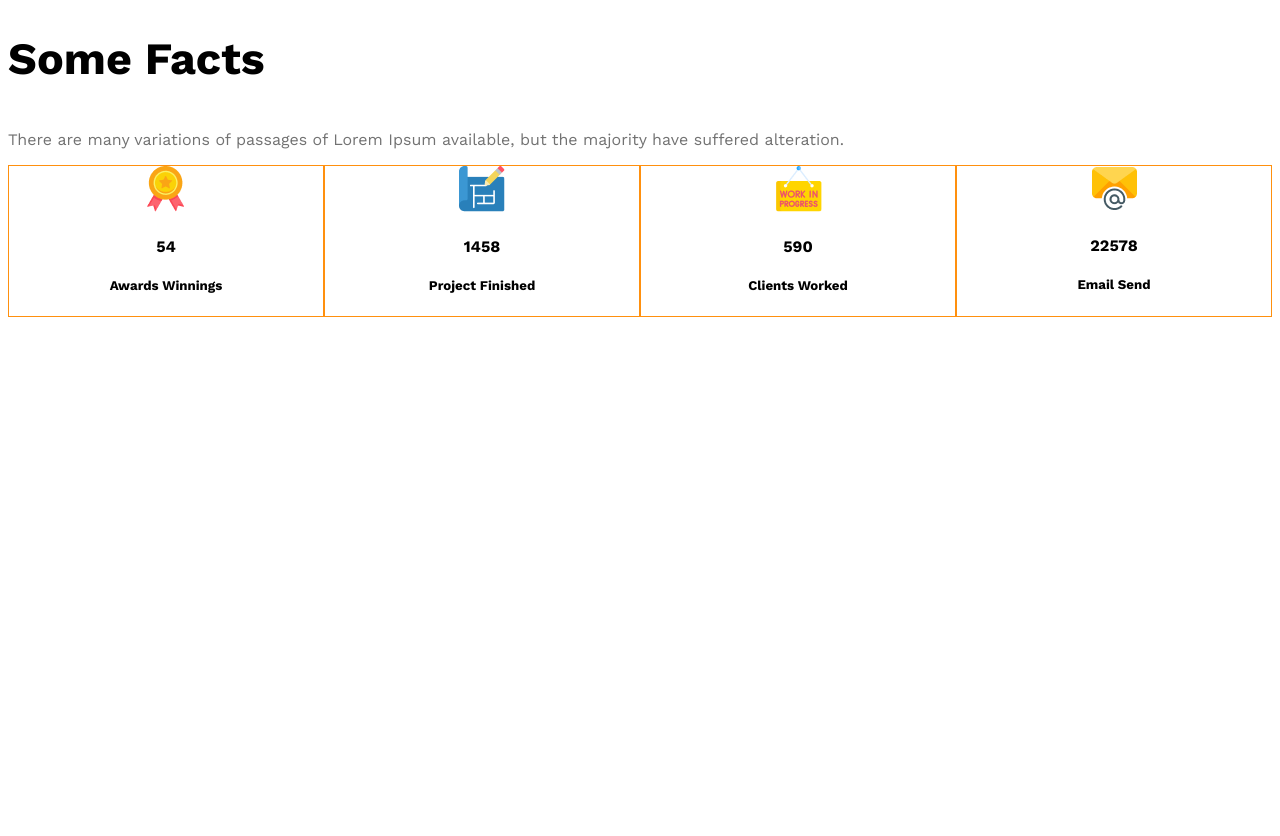
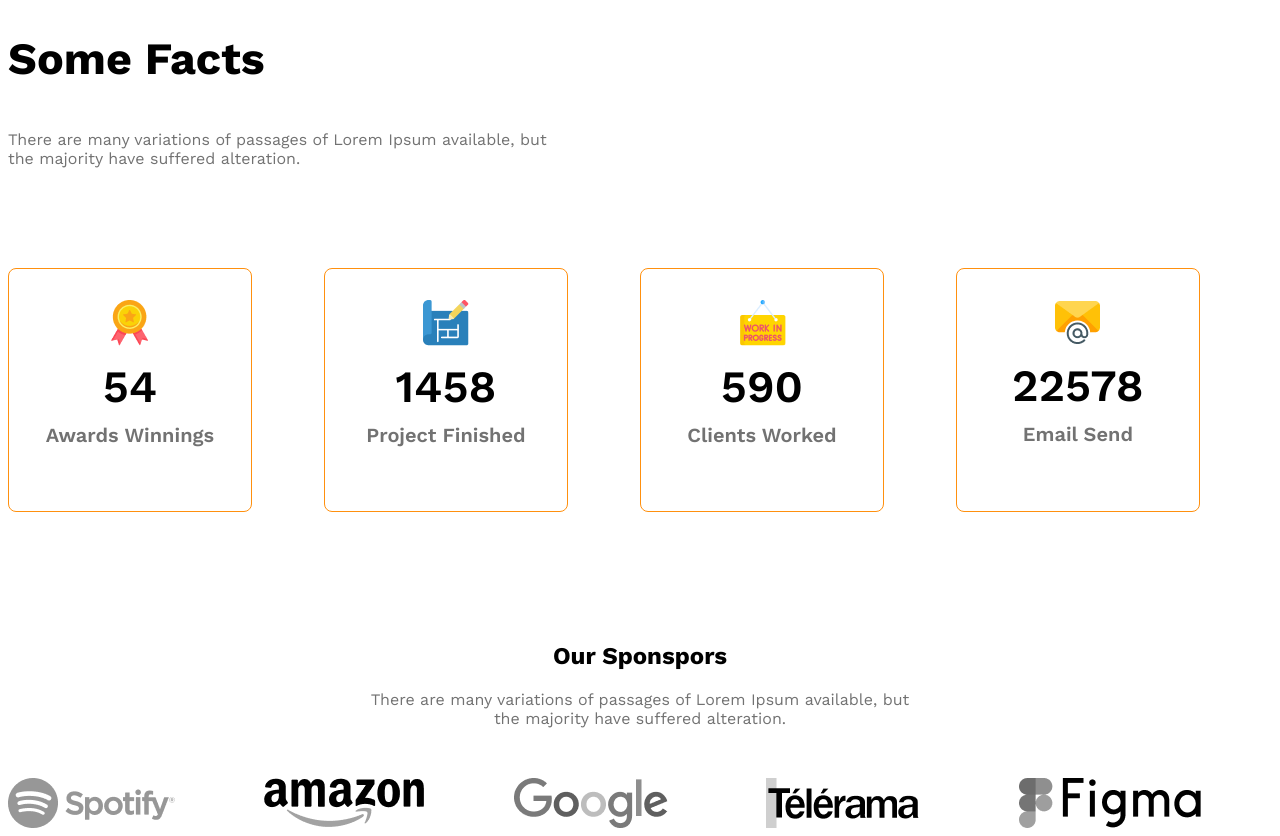
Before and after one commit to FreelancerSakib32/g3-architects-make, a plain HTML site: page index.html in a window 1280 px wide. Shown: the part 2180-3016 px from the top of the page. Before the commit the page ends 2505 px from the top, so only its background shows below. Drawn offline with nearby package versions, Linux system fonts and the light colour scheme.

Commit message:
added sponspors and made it rensponsive

```diff
--- a/architects.css
+++ b/architects.css
@@ -100,9 +100,58 @@ main > section {
 #quick-list {
   font-weight: 400;
 }
+main {
+  max-width: 1440px;
+  margin: 0 auto;
+}
+.fact-container {
+  display: grid;
+  grid-template-columns: repeat(4, 1fr);
+}
+.fact-discription {
+  max-width: 542px;
+  margin-bottom: 100px;
+}
+.fact-card {
+  justify-content: center;
+  align-items: center;
+  text-align: center;
+  border: 1px solid #ff900e;
+  border-radius: 8px;
+  width: 241.83px;
+  height: 241.83px;
+}
+.fact-number {
+  font-size: 2.8rem;
+  font-weight: 600;
+  margin: 10px 0 5px 0;
+}
+.fact-name {
+  font-size: 1.25rem;
+  font-weight: 600;
+  margin-top: 10px;
+}
+.sponspors-info {
+  max-width: 542px;
+  margin: 50px auto;
+  text-align: center;
+}
+.sponspors-companys{
+    display: grid;
+    grid-template-columns: repeat(5, 1fr);
+}
+.sponspors-companys img{
+    filter: grayscale(100%);
+}
 /* #features{
     color: #FF900E;
 } */
+/* Header style */
+
+/* Main style */
+
+/* footer style */
+
 /* Rensponsive media query */
 @media screen and (max-width: 576px) {
   .navbar,
@@ -110,27 +159,22 @@ main > section {
   .display-flex {
     flex-direction: column;
   }
-  .team-img-container {
+  .team-img-container,
+  .fact-container, .sponspors-companys {
     grid-template-columns: repeat(1, 1fr);
+  }
+  .sponspors-companys{
+    justify-items: center;
+    gap: 50px;
+  }
+  .fact-container {
+    justify-items: center;
+    gap: 24px;
   }
   .our-features {
     margin-left: 20px;
     text-align: center;
   }
-}
-main {
-  max-width: 1440px;
-  margin: 0 auto;
-}
-.fact-container{
- display: grid;
- grid-template-columns: repeat(4, 1fr);
-}
-.fact{
-    justify-content: center;
-    align-items: center;
-    text-align: center;
-    border: 1px solid #ff900e;
 }
 
 /* medium size rensponsive media query */
@@ -141,9 +185,9 @@ main {
   .our-features {
     margin: 50px auto;
   }
+  .sponspors-companys, .fact-container {
+    grid-template-columns: repeat(2, 1fr);
+    gap: 50px;
+    justify-items: center;
+  }
 }
-/* Header style */
-
-/* Main style */
-
-/* footer style */
--- a/index.html
+++ b/index.html
@@ -71,34 +71,59 @@
         </div>
       </section>
       <!--  features will enjoy -->
-      <section>
-
-      </section>
+      <section></section>
       <!-- some facts -->
       <section>
         <h3 class="section-title">Some Facts</h3>
-        <p class="text-light-gray">There are many variations of passages of Lorem Ipsum available, but the majority have suffered alteration.</p>
+        <p class="text-light-gray fact-discription">
+          There are many variations of passages of Lorem Ipsum available, but
+          the majority have suffered alteration.
+        </p>
         <div class="fact-container">
-            <div class="fact">
-                <img src="images/icons/ribon.png" alt="" class="fact-icon">
-                <h4 class="fact-number">54</h4>
-                <h5 class="fact-name">Awards Winnings</h5>
+          <div class="fact-card display-flex">
+            <div>
+              <img src="images/icons/ribon.png" alt="" class="fact-icon" />
+              <h4 class="fact-number">54</h4>
+              <h5 class="fact-name text-light-gray">Awards Winnings</h5>
             </div>
-            <div class="fact">
-                <img src="images/icons/projects.png" alt="" class="fact-icon">
-                <h4 class="fact-number">1458</h4>
-                <h5 class="fact-name">Project Finished</h5>
+          </div>
+          <div class="fact-card display-flex">
+            <div>
+              <img src="images/icons/projects.png" alt="" class="fact-icon" />
+              <h4 class="fact-number">1458</h4>
+              <h5 class="fact-name text-light-gray">Project Finished</h5>
             </div>
-            <div class="fact">
-                <img src="images/icons/customers.png" alt="" class="fact-icon">
-                <h4 class="fact-number">590</h4>
-                <h5 class="fact-name">Clients Worked</h5>
+          </div>
+          <div class="fact-card display-flex">
+            <div>
+              <img src="images/icons/customers.png" alt="" class="fact-icon" />
+              <h4 class="fact-number">590</h4>
+              <h5 class="fact-name text-light-gray">Clients Worked</h5>
             </div>
-            <div class="fact">
-                <img src="images/icons/email.png" alt="" class="fact-icon">
-                <h4 class="fact-number">22578</h4>
-                <h5 class="fact-name">Email Send</h5>
+          </div>
+          <div class="fact-card display-flex">
+            <div>
+              <img src="images/icons/email.png" alt="" class="fact-icon" />
+              <h4 class="fact-number">22578</h4>
+              <h5 class="fact-name text-light-gray">Email Send</h5>
             </div>
+          </div>
+        </div>
+      </section>
+      <section class="facts-sponspors">
+        <div class="sponspors-info">
+          <h1>Our Sponspors</h1>
+          <p class="text-light-gray">
+            There are many variations of passages of Lorem Ipsum available, but
+            the majority have suffered alteration.
+          </p>
+        </div>
+        <div class="sponspors-companys">
+            <img src="images/sponsors/spotify.png" alt="">
+            <img src="images/sponsors/amazon.png" alt="">
+            <img src="images/sponsors/google.png" alt="">
+            <img src="images/sponsors/telerama.png" alt="">
+            <img src="images/sponsors/figma.png" alt="">
         </div>
       </section>
     </main>
```
